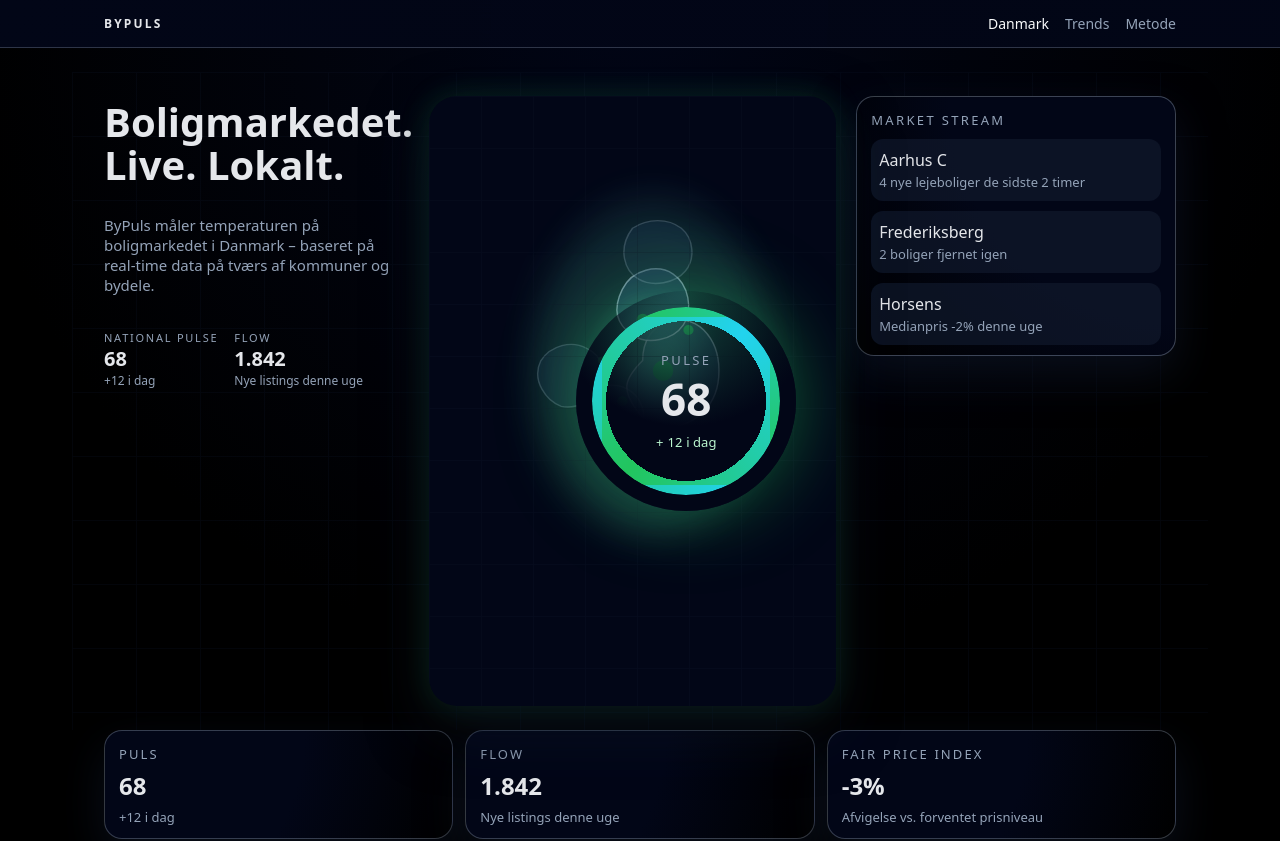
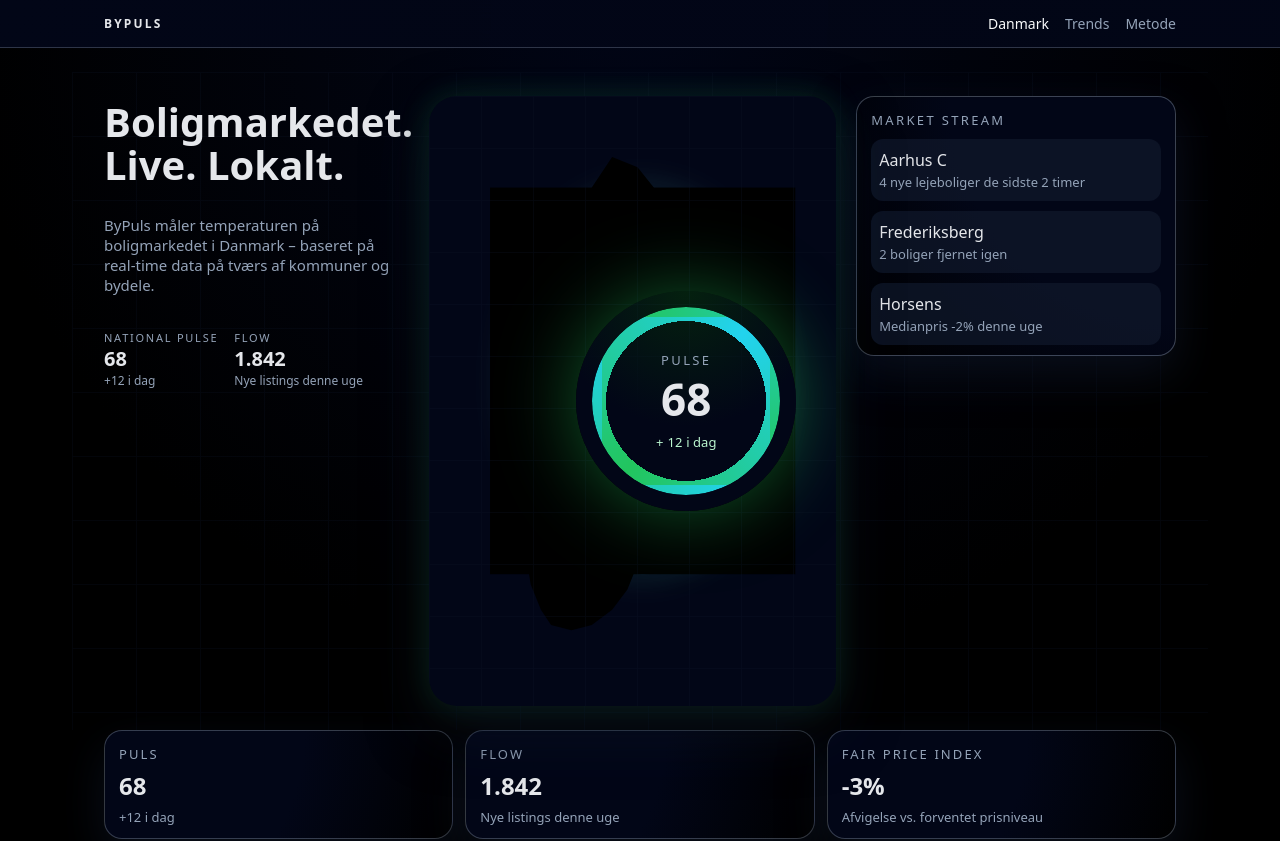
Before and after one commit to Hyllekvist/bypuls, a Next.js app: page / in a window 1280 px wide. Shown: the top 841 px of the page. Built offline with nearby package versions, Linux system fonts and the light colour scheme.

Commit message:
Update ByPulsMap.tsx

```diff
--- a/app/components/ByPulsMap.tsx
+++ b/app/components/ByPulsMap.tsx
@@ -1,8 +1,6 @@
-// app/components/ByPulsMap.tsx
 "use client";
 
 import styles from "./ByPulsMap.module.css";
-import { MUNICIPALITIES } from "../../lib/data";
 
 type Props = {
   selectedMunicipality?: string;
@@ -10,58 +8,17 @@ type Props = {
 };
 
 /**
- * ByPulsMap
- *
- * Interaktivt DK-kort baseret på SVG.
- * - Klar til 98 kommuner (én <path> pr. kommune)
- * - selectedMunicipality highlightes
- * - onSelectMunicipality kaldes ved klik
- *
- * LIGE NU bruger vi kun få dummy-paths som placeholders.
- * Du kan senere indsætte rigtigt kommune-SVG ved at udskifte
- * MUNICIPALITY_PATHS-arrayet.
+ * ByPulsMap v2
+ * - Tegner en DK-silhuet (approx) som SVG
+ * - Neon edge + indre glow
+ * - Hotspots placeret som større byer
+ * - Klar til senere at få rigtige kommune-paths ovenpå
  */
 
-type MunicipalityPath = {
-  slug: string;
-  name: string;
-  d: string;
-};
-
-const MUNICIPALITY_PATHS: MunicipalityPath[] = [
-  // !!! PLACEHOLDER-GEOMETRI !!!
-  // Disse er kun illustrative. Senere skal de erstattes med
-  // rigtige kommune-paths (fx genereret fra GeoJSON).
-  {
-    slug: "koebenhavn",
-    name: "København",
-    d: "M210 260 C 210 220, 250 210, 270 230 C 290 250, 290 290, 270 310 C 250 330, 220 330, 205 310 C 190 290, 190 280, 210 260 Z",
-  },
-  {
-    slug: "aarhus",
-    name: "Aarhus",
-    d: "M190 190 C 200 170, 225 165, 240 175 C 255 185, 260 210, 250 225 C 240 240, 215 245, 200 235 C 185 225, 180 210, 190 190 Z",
-  },
-  {
-    slug: "odense",
-    name: "Odense",
-    d: "M150 300 C 160 285, 180 280, 195 288 C 210 296, 215 315, 208 328 C 200 342, 180 348, 166 342 C 152 335, 140 320, 150 300 Z",
-  },
-  {
-    slug: "aalborg",
-    name: "Aalborg",
-    d: "M200 130 C 215 120, 235 120, 248 130 C 260 140, 262 160, 252 172 C 242 184, 220 188, 206 180 C 192 172, 185 150, 200 130 Z",
-  },
-  {
-    slug: "esbjerg",
-    name: "Esbjerg",
-    d: "M110 260 C 120 245, 140 240, 155 248 C 170 255, 176 272, 170 286 C 163 300, 144 308, 130 305 C 116 300, 100 280, 110 260 Z",
-  },
-];
-
 export function ByPulsMap({ selectedMunicipality, onSelectMunicipality }: Props) {
-  const handleClick = (slug: string) => {
-    if (onSelectMunicipality) onSelectMunicipality(slug);
+  // Vi bruger slug senere til at farve enkelte områder; lige nu kun nationalt view
+  const handleClick = () => {
+    if (onSelectMunicipality) onSelectMunicipality("koebenhavn");
   };
 
   return (
@@ -69,71 +26,85 @@ export function ByPulsMap({ selectedMunicipality, onSelectMunicipality }: Props)
       className={styles.svg}
       viewBox="0 0 400 600"
       role="img"
-      aria-label="Danmarkskort opdelt i kommuner"
+      aria-label="Danmarkskort med aktivitets-heatmap"
+      onClick={handleClick}
     >
-      {/* Baggrunds-glow for hele DK */}
       <defs>
-        <radialGradient id="bypuls-glow" cx="50%" cy="55%" r="60%">
-          <stop offset="0%" stopColor="#22c55e" stopOpacity="0.8" />
-          <stop offset="45%" stopColor="#22c55e" stopOpacity="0.15" />
+        {/* indre fill-gradiant i DK */}
+        <radialGradient id="dk-fill" cx="50%" cy="55%" r="60%">
+          <stop offset="0%" stopColor="#22c55e" stopOpacity="0.9" />
+          <stop offset="40%" stopColor="#22c55e" stopOpacity="0.2" />
           <stop offset="70%" stopColor="#0ea5e9" stopOpacity="0.18" />
           <stop offset="100%" stopColor="#020617" stopOpacity="0" />
         </radialGradient>
 
-        <filter id="bypuls-softGlow" x="-40%" y="-40%" width="180%" height="180%">
-          <feGaussianBlur stdDeviation="18" result="blur" />
+        {/* soft glow udenom kanten */}
+        <filter id="dk-glow" x="-40%" y="-40%" width="180%" height="180%">
+          <feGaussianBlur stdDeviation="12" result="blur" />
           <feColorMatrix
             in="blur"
             type="matrix"
-            values="0 0 0 0 0.15  0 0 0 0 0.95  0 0 0 0 0.7  0 0 0 0.9 0"
+            values="
+              0 0 0 0 0.15
+              0 0 0 0 0.95
+              0 0 0 0 0.7
+              0 0 0 0.8 0
+            "
           />
         </filter>
       </defs>
 
-      {/* DK-"silhuet" baggrund */}
-      <g className={styles.dkBase}>
+      {/* baggrunds-glow */}
+      <g className={styles.glow}>
+        <ellipse cx="210" cy="280" rx="135" ry="190" fill="url(#dk-fill)" />
         <ellipse
-          cx="220"
-          cy="260"
-          rx="120"
-          ry="170"
-          fill="url(#bypuls-glow)"
-          filter="url(#bypuls-softGlow)"
+          cx="210"
+          cy="280"
+          rx="135"
+          ry="190"
+          fill="none"
+          stroke="#22c55e"
+          strokeWidth="2"
+          filter="url(#dk-glow)"
         />
       </g>
 
-      {/* Kommuner */}
-      <g className={styles.municipalities}>
-        {MUNICIPALITY_PATHS.map((m) => {
-          const isSelected = selectedMunicipality === m.slug;
-          const isKnown = MUNICIPALITIES.some((x) => x.slug === m.slug);
+      {/* DK-silhuet – approx, men læseligt som Danmark */}
+      <path
+        className={styles.dkShape}
+        d="
+          M180 60
+          L205 70 225 95 230 125 225 155
+          L240 190 255 220 270 250 270 280
+          L265 305 255 330 245 350 245 375
+          L240 400 230 420 215 440 205 460
+          L195 485 180 505 160 520 140 525
+          L120 520 110 505 100 480 95 450
+          L90 420 80 390 75 360 72 330
+          L72 300 75 275 80 250
+          L90 230 100 210 110 190
+          L120 170 132 150 140 130
+          L150 110 160 90 170 75
+          Z
+        "
+      />
 
-          return (
-            <path
-              key={m.slug}
-              d={m.d}
-              className={[
-                styles.muni,
-                isSelected ? styles.muniSelected : "",
-                !isKnown ? styles.muniUnknown : "",
-              ]
-                .filter(Boolean)
-                .join(" ")}
-              onClick={() => handleClick(m.slug)}
-              data-slug={m.slug}
-            />
-          );
-        })}
+      {/* små hotspots – ca. som byer */}
+      <g className={styles.hotspots}>
+        {/* København-område */}
+        <circle cx="235" cy="340" r="8" />
+        {/* Aarhus-område */}
+        <circle cx="210" cy="240" r="7" />
+        {/* Odense-område */}
+        <circle cx="190" cy="320" r="6" />
+        {/* Aalborg-område */}
+        <circle cx="205" cy="170" r="6" />
+        {/* Esbjerg-område */}
+        <circle cx="145" cy="310" r="5" />
       </g>
 
-      {/* små hotspots-prikker for stemning */}
-      <g className={styles.hotspots}>
-        <circle cx="230" cy="270" r="10" />
-        <circle cx="210" cy="220" r="6" />
-        <circle cx="255" cy="230" r="5" />
-        <circle cx="190" cy="300" r="5" />
-        <circle cx="170" cy="260" r="4" />
-      </g>
+      {/* diskret grid ovenpå kortet */}
+      <rect className={styles.gridOverlay} x="60" y="90" width="300" height="380" />
     </svg>
   );
 }
```
